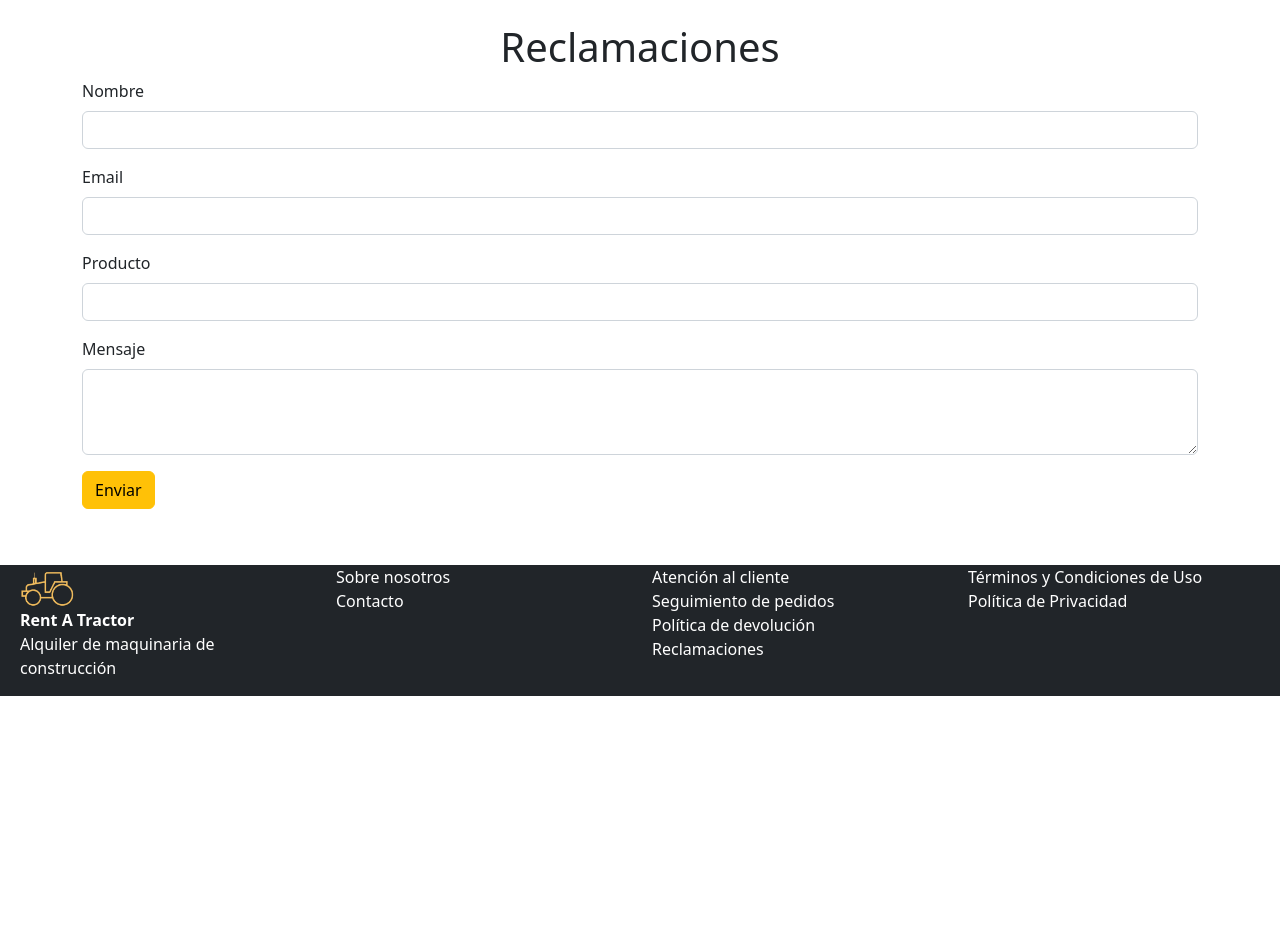
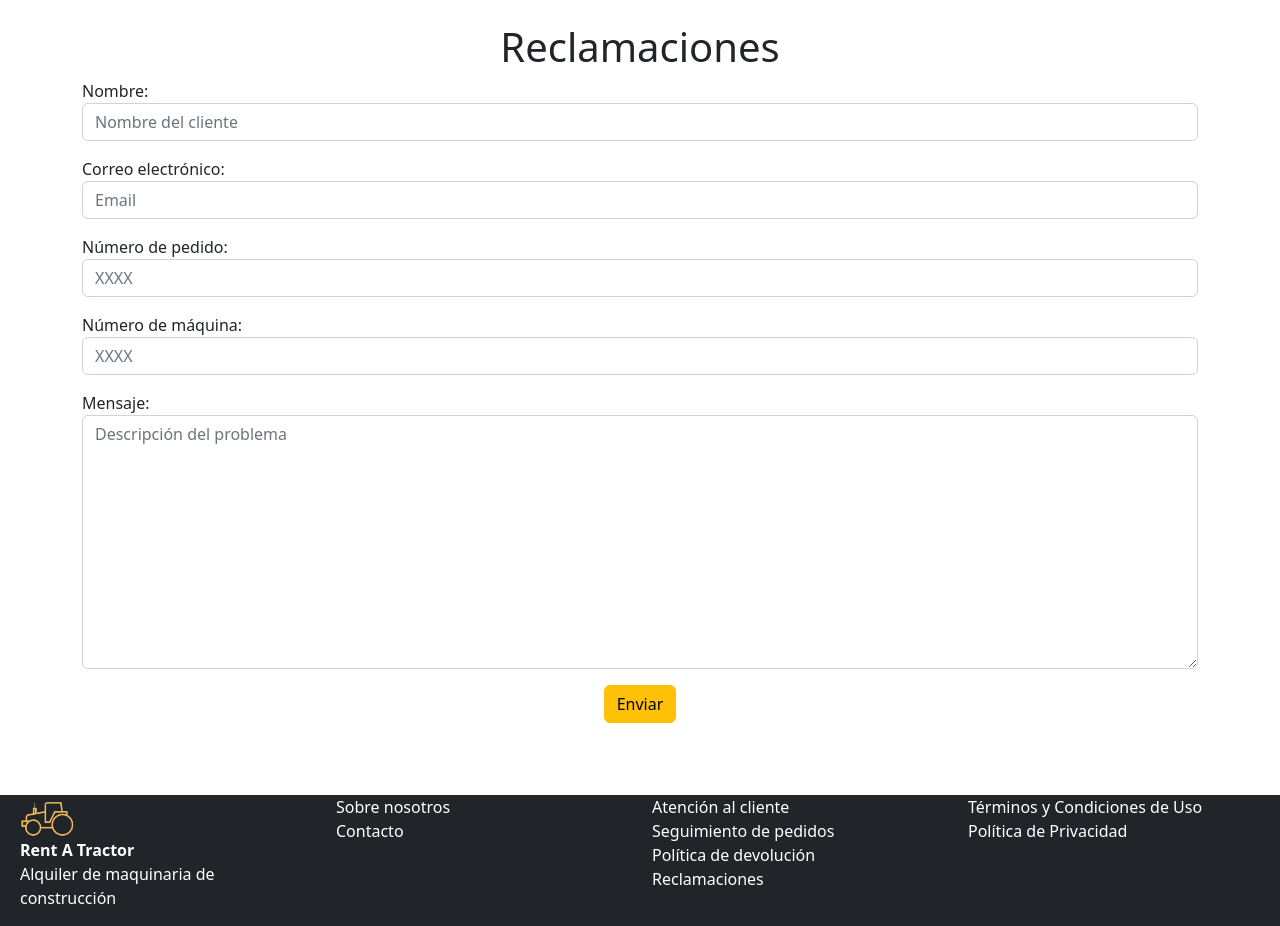
Before and after one commit to marsamber/PGPI, a Django app: page /reclamaciones/ in a window 1280 px wide. Shown: the part 233-1159 px from the top of the page. Before the commit the page ends 929 px from the top, so only its background shows below. Run offline with Django 4.2, Linux system fonts and the light colour scheme.

Commit message:
Reclamaciones

```diff
--- a/code/rentATractor/app/forms.py
+++ b/code/rentATractor/app/forms.py
@@ -17,3 +17,15 @@ class ContactForm(forms.Form):
         attrs={"class": "form-control me-2", "placeholder": "Asunto del mensaje"}), label="Asunto", required=True)
     message = forms.CharField(widget=forms.Textarea(
         attrs={"class": "form-control me-2", "placeholder": "Descripción del mensaje"}), label="Mensaje", required=True)
+
+class ComplaintForm(forms.Form):
+    name = forms.CharField(widget=forms.TextInput(
+        attrs={"class": "form-control me-2", "placeholder": "Nombre del cliente"}), label="Nombre", required=True)
+    email = forms.EmailField(widget=forms.TextInput(
+        attrs={"class": "form-control me-2", "placeholder": "Email"}), label="Correo electrónico", required=True)
+    order = forms.IntegerField(widget=forms.TextInput(
+        attrs={"class": "form-control me-2", "placeholder": "XXXX"}), label="Número de pedido", required=True)
+    machine = forms.IntegerField(widget=forms.TextInput(
+        attrs={"class": "form-control me-2", "placeholder": "XXXX"}), label="Número de máquina", required=True)
+    message = forms.CharField(widget=forms.Textarea(
+        attrs={"class": "form-control me-2", "placeholder": "Descripción del problema"}), label="Mensaje", required=True)
--- a/code/rentATractor/app/templates/reclamaciones.html
+++ b/code/rentATractor/app/templates/reclamaciones.html
@@ -1,24 +1,18 @@
 {% extends 'master.html' %} {% block contenido %}
 <div>
   <h1 class="text-center">Reclamaciones</h1>
-    <form action="/reclamaciones" method="POST">
-        <div class="mb-3">
-        <label for="nombre" class="form-label">Nombre</label>
-        <input type="text" class="form-control" id="nombre" name="nombre" required>
-        </div>
-        <div class="mb-3">
-        <label for="email" class="form-label">Email</label>
-        <input type="email" class="form-control" id="email" name="email" required>
-        </div>
-        <div class="mb-3">
-        <label for="producto" class="form-label">Producto</label>
-        <input type="text" class="form-control" id="producto" name="producto" required>
-        </div>
-        <div class="mb-3">
-        <label for="mensaje" class="form-label">Mensaje</label>
-        <textarea class="form-control" id="mensaje" name="mensaje" rows="3" required></textarea>
-        </div>
-        <button type="submit" class="btn btn-warning">Enviar</button>
+  {% if submitted %}
+  <p class="alert alert-success" role="alert" >
+    Su mensaje se ha enviado con éxito. En breve se podrán en contacto con usted.
+  </p>
+  {% else %}
+    <form action="/reclamaciones/" method="POST">
+      {% csrf_token %}
+          {{form.as_p}}
+      <div class="d-flex justify-content-center m-3">
+        <button type="submit" class="btn btn-warning ">Enviar</button>
+      </div>
     </form>
+  {% endif %}
 </div>
 {% endblock %}
--- a/code/rentATractor/app/views.py
+++ b/code/rentATractor/app/views.py
@@ -1,9 +1,11 @@
+from pyexpat import model
 from django.conf import settings
 from django.shortcuts import redirect, render
 from django.core.mail import send_mail, BadHeaderError
 from django.http import HttpResponse, HttpResponseRedirect
 
-from app.forms import OrderForm, SearchForm, ContactForm
+from app.forms import OrderForm, SearchForm, ContactForm, ComplaintForm
+from .models import Maquina, Pedido, Reclamacion
 
 # Create your views here.
 def index(request):
@@ -253,15 +255,35 @@ def politicaDevolucion(request):
     return render(request, 'politicaDevolucion.html', {'formulario': formulario, 'STATIC_URL':settings.STATIC_URL})
 
 def reclamaciones(request):
+    form=ComplaintForm()
     formulario = SearchForm()
+    submitted = False
 
     if request.method == 'POST':
+        form = ComplaintForm(request.POST)
+        if form.is_valid():
+            reclamacion = Reclamacion()
+            reclamacion.cuerpo = form.cleaned_data['message']
+            idPedido = form.cleaned_data['order']
+            reclamacion.pedido = Pedido.objects.get(id=idPedido)
+            idMaquina = form.cleaned_data['machine']
+            reclamacion.maquina = Maquina.objects.get(id=idMaquina)
+            reclamacion.save()
+            request.session['name'] = form.cleaned_data['name']
+            request.session['email'] = form.cleaned_data['email']
+
+            return redirect('/reclamaciones?submitted=True')
+
         formulario = SearchForm(request.POST)
         if formulario.is_valid():
             request.session['search'] = formulario.cleaned_data['search']
             return redirect('/catalogo/Resultados de: ' + request.session['search'])
 
-    return render(request, 'reclamaciones.html', {'formulario': formulario, 'STATIC_URL':settings.STATIC_URL})
+    else:
+        if 'submitted' in request.GET:
+            submitted = True
+
+    return render(request, 'reclamaciones.html', {'formulario': formulario, 'form': form, 'STATIC_URL':settings.STATIC_URL, 'submitted': submitted})
 
 def terminosCondicionesUso(request):
     formulario = SearchForm()
```
Also changed, not shown: code/rentATractor/app/migrations/0001_initial.py (added), code/rentATractor/db.sqlite3.
